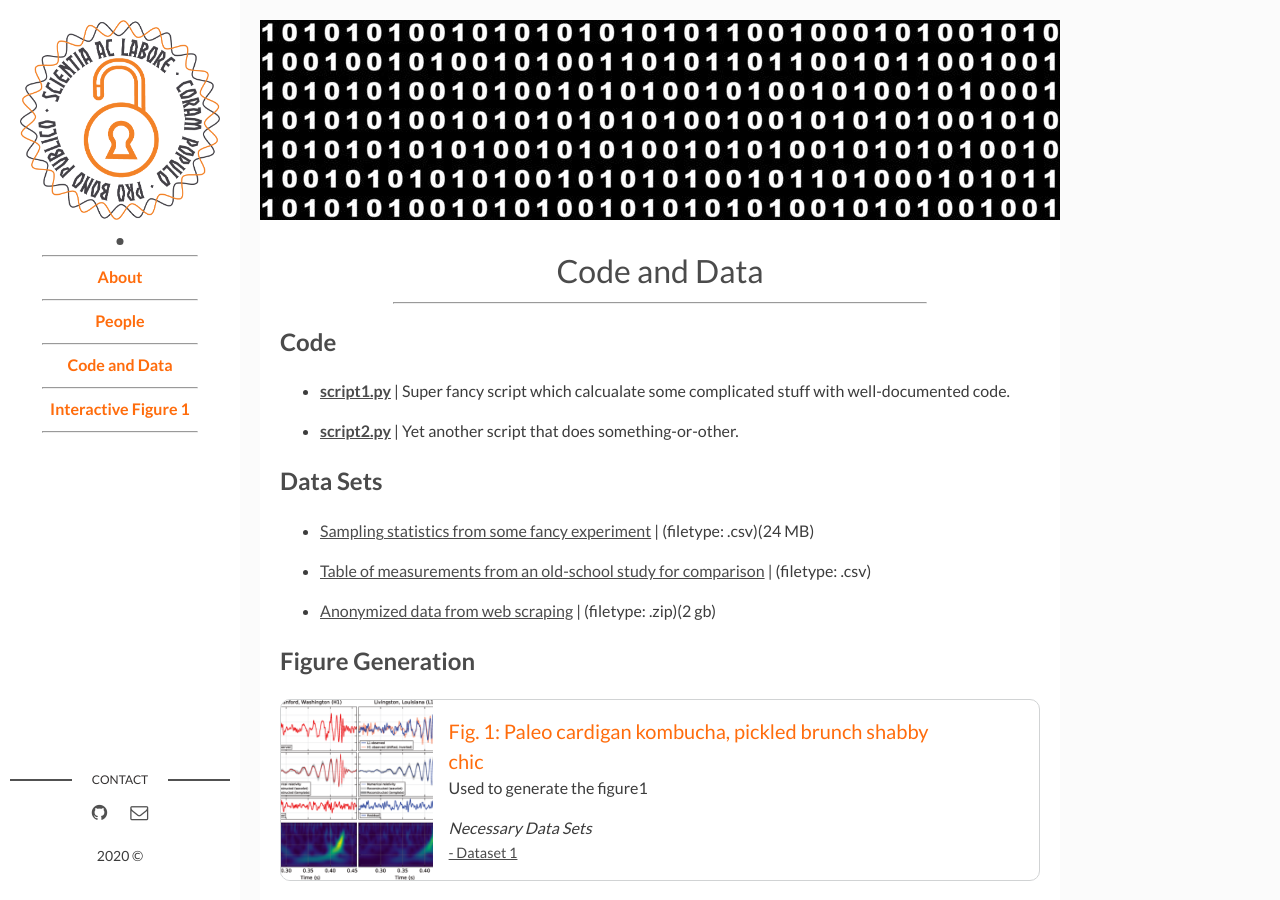
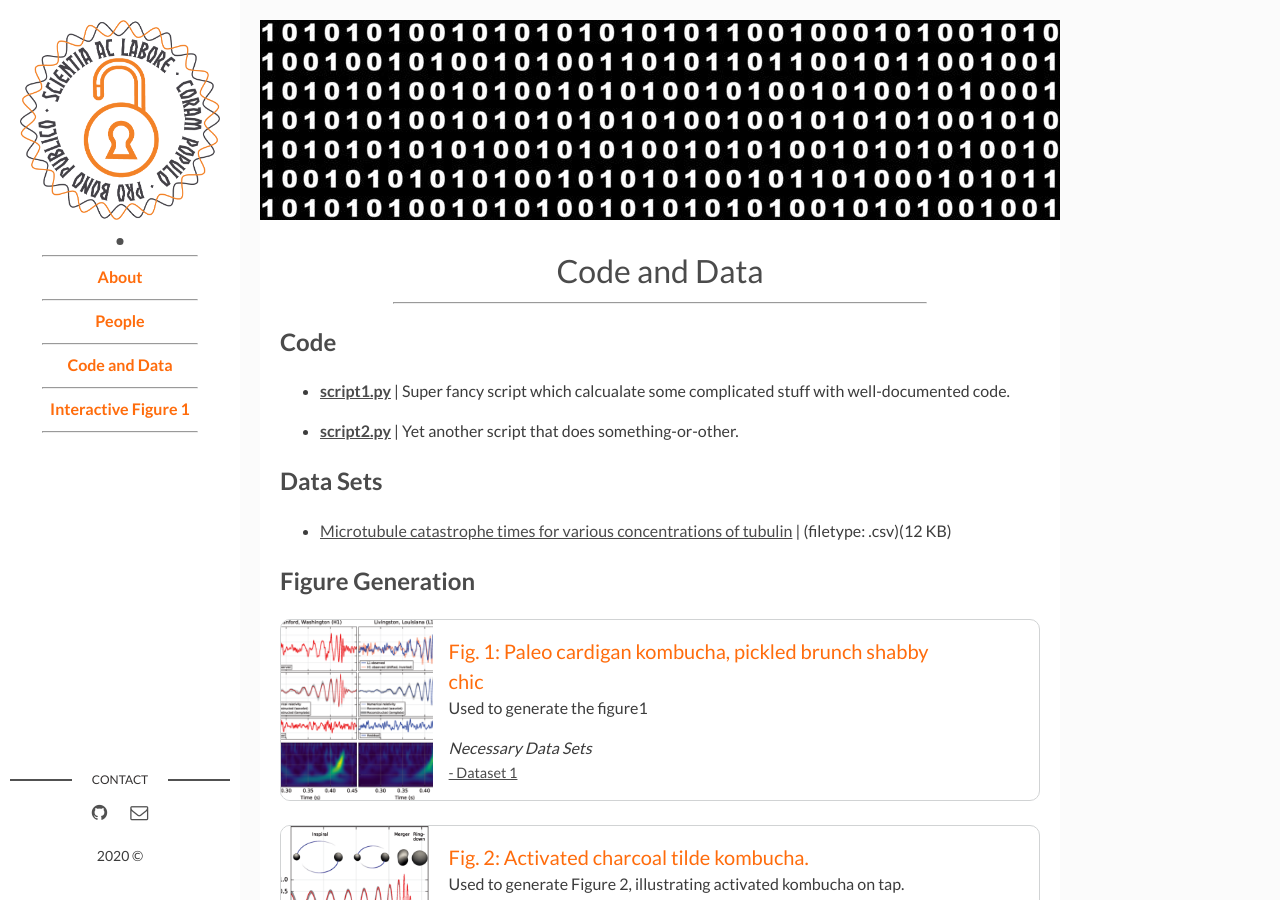
Before and after one commit to jenyu7/hw9_website, a Jekyll site: the page built from page02_code_data.md, in a window 1280 px wide and 900 px high. Built offline with Jekyll 4.4.1, drawn with Linux system fonts in a browser that asks for light colours.

Commit message:
Update datasets.yaml

```diff
--- a/_data/datasets.yaml
+++ b/_data/datasets.yaml
@@ -1,20 +1,7 @@
-- dataset:
-  storage: local
-  name: Sampling statistics from some fancy experiment
-  filetype: ".csv"
-  link: dataset1.csv
-  filesize: "24 MB"
-
-- dataset:
-  storage: local
-  name: Table of measurements from an old-school study for comparison
-  filetype: ".csv"
-  link: dataset2.csv
-
 - dataset:
   storage: remote
-  link: "https://data.caltech.edu"
-  DOI:  "10.1.1./journal.0000"
-  name: "Anonymized data from web scraping"
-  filetype: .zip
-  filesize: 2 gb
+  link: "https://s3.amazonaws.com/bebi103.caltech.edu/data/gardner_mt_catastrophe_only_tubulin.csv"
+  DOI:  "10.1016/j.ceb.2012.09.006"
+  name: "Microtubule catastrophe times for various concentrations of tubulin"
+  filetype: ".csv"
+  filesize: "12 KB"
```
